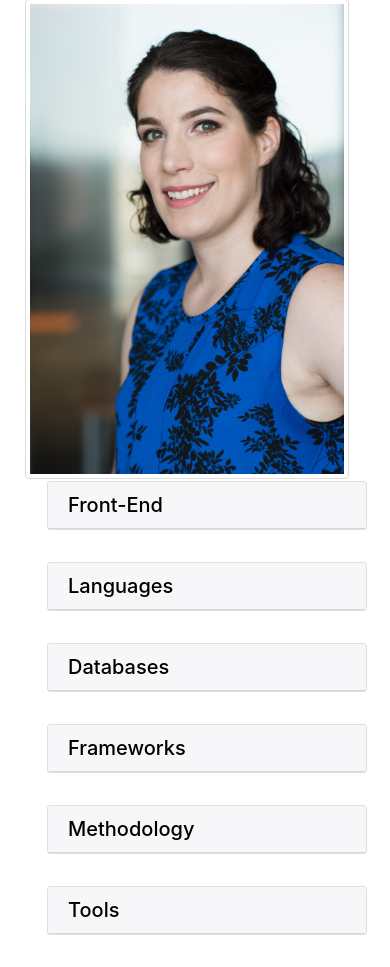
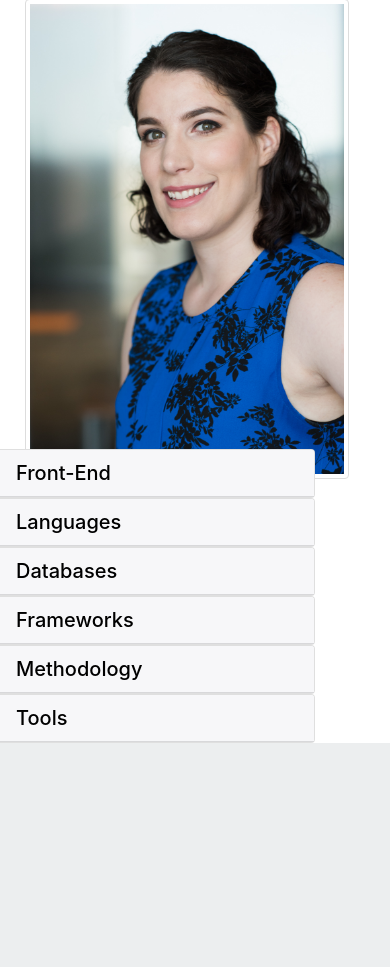
Before and after one commit to charissayj/portfolio, a Flask app: page / in a window 390 px wide. Shown: the part 722-1689 px from the top of the page. After the commit the page ends 1465 px from the top, so only its background shows below. Run offline with Flask 2, Linux system fonts and the light colour scheme; some libraries are stand-ins or nearby versions.

Commit message:
Fixed mobile styling

```diff
--- a/static/styles/style.css
+++ b/static/styles/style.css
@@ -69,4 +69,14 @@ span{
     .carousel-item img{
         height: 50%;
     }
+    #accordion{
+        margin-left: -1.250em;
+    }
+    .card{
+        margin: 0;
+    }
+    #project-header{
+        padding-top: 3em;
+        margin-left: 3em;
+    }
 }
```
Also changed, not shown: 1 other file.
